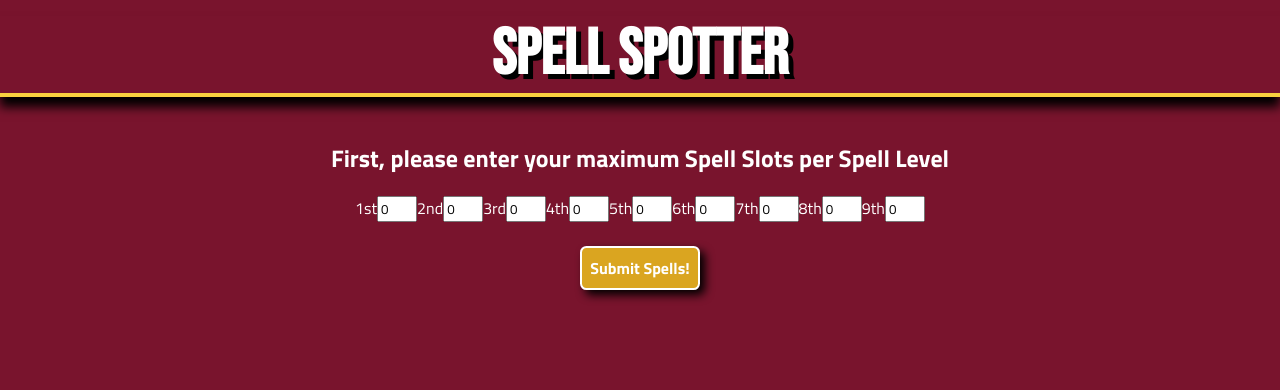
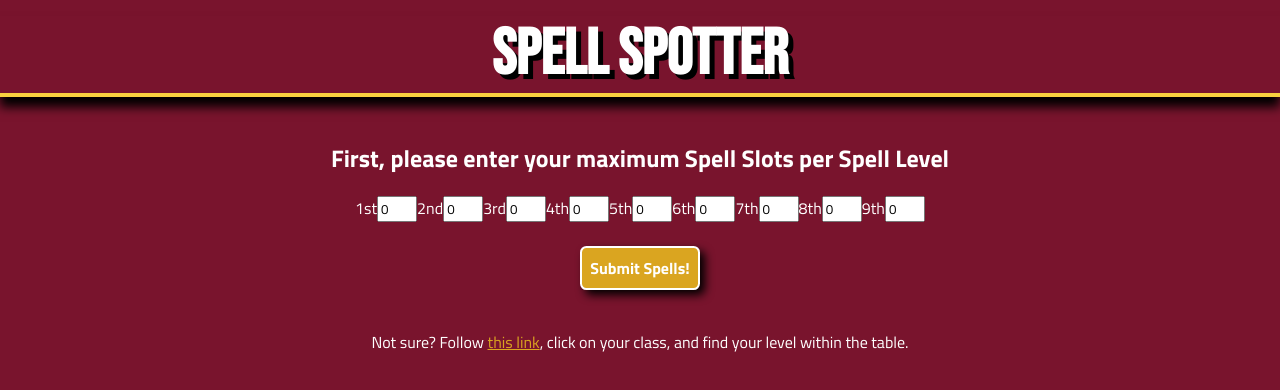
Before and after one commit to zachjjohns/SpellSpotter, a React (Create React App) app: page / in a window 1280 px wide. Shown: the top 390 px of the page. Built offline with nearby package versions, Linux system fonts and the light colour scheme; no server answers.

Commit message:
Add stuck prompt + link for setting spell slots

```diff
--- a/src/components/SpellSlots/SpellSlots.css
+++ b/src/components/SpellSlots/SpellSlots.css
@@ -27,3 +27,12 @@
 .submit-spells:hover {
   background-color: #A37B18;
 }
+
+.stuck-prompt {
+  text-align: center;
+}
+
+.stuck-link:visited,
+.stuck-link:link {
+  color: goldenrod;
+}
--- a/src/components/SpellSlots/SpellSlots.js
+++ b/src/components/SpellSlots/SpellSlots.js
@@ -130,6 +130,7 @@ export default class SpellSlots extends Component {
             Submit Spells!
           </Link>
         </div>
+        <p className="stuck-prompt">Not sure? Follow <a className="stuck-link" href="https://www.dndbeyond.com/classes">this link</a>, click on your class, and find your level within the table.</p>
       </form>
     )
   }
```
